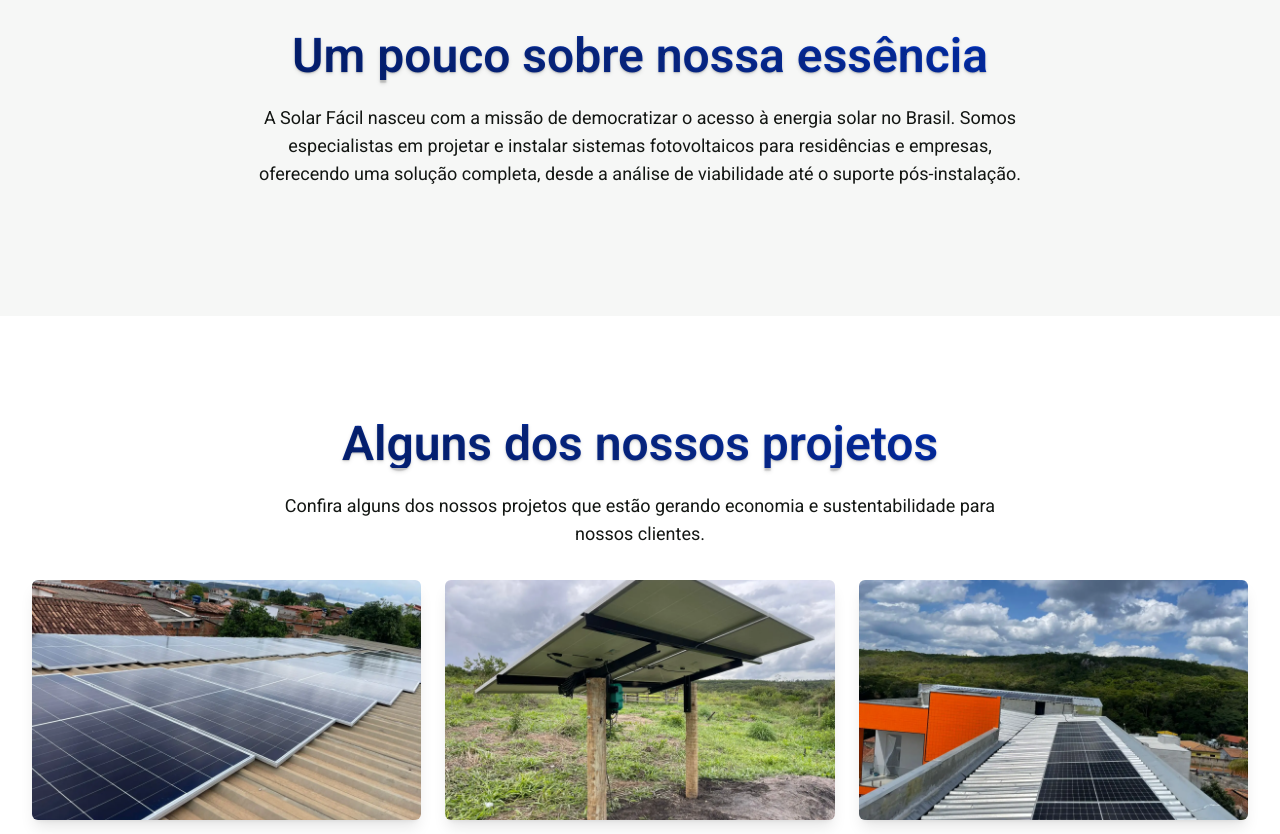
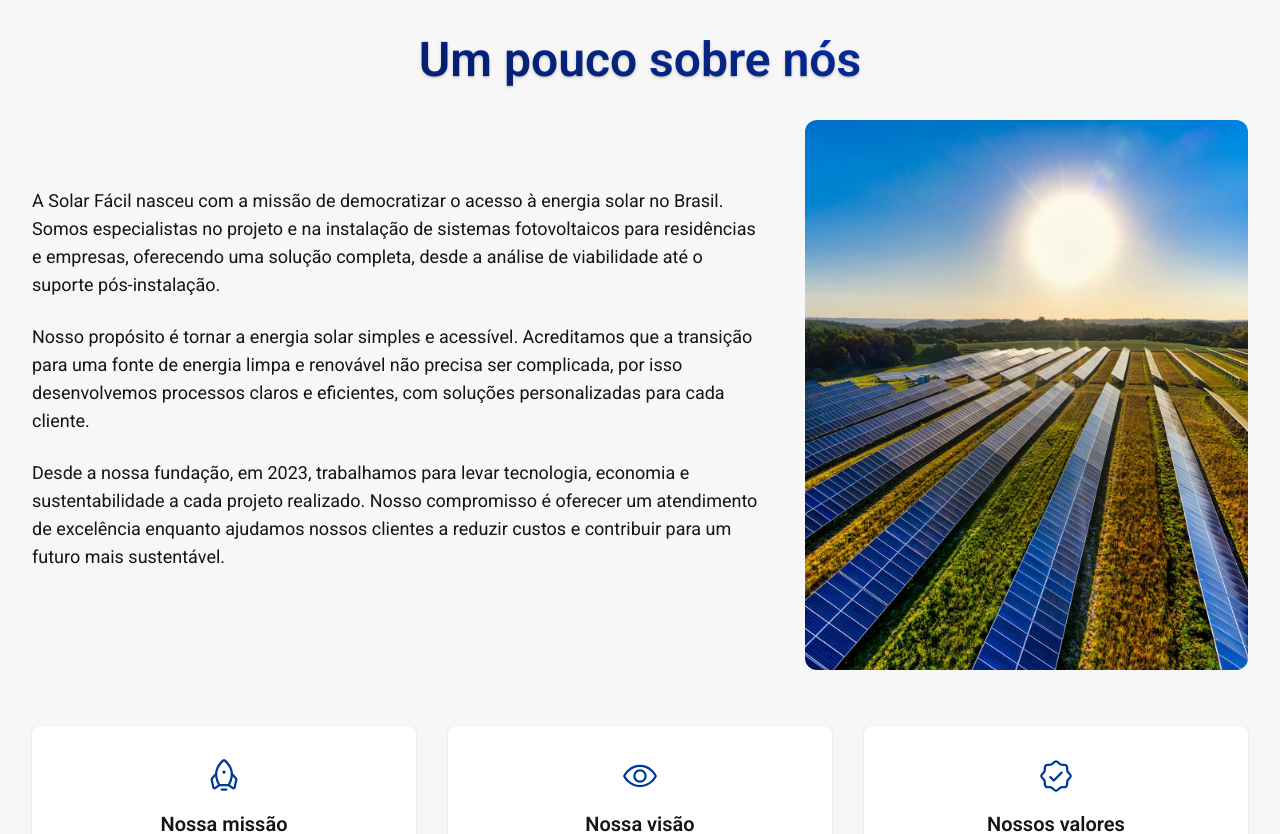
Before and after one commit to lucasfgaldinos/solar-facil, a Next.js app: page / in a window 1280 px wide. Shown: the part 920-1754 px from the top of the page. Built offline with nearby package versions, Linux system fonts and the light colour scheme.

Commit message:
refactor: Melhora a seção sobre e outras coisas simples.

```diff
--- a/src/components/callToAction.tsx
+++ b/src/components/callToAction.tsx
@@ -20,7 +20,7 @@ export function CallToAction({
         <p className="text-text text-center md:text-lg my-8">{description}</p>
 
         <div className="mx-auto flex justify-center">
-          <Button>Solicitar Orçamento</Button>
+          <Button>Solicitar orçamento</Button>
         </div>
       </Section>
     </div>
--- a/src/components/imageCard.tsx
+++ b/src/components/imageCard.tsx
@@ -71,8 +71,7 @@ export function ImageCard({ img, title }: ImageCardProps) {
             type="button"
             onClick={() => setOpen(false)}
             aria-label="Fechar imagem"
-            className="
-              cursor-pointer absolute right-[10%] top-[5%] rounded p-2 bg-bg/10 backdrop-blur-md text-bg text-sm flex items-center justify-center hover:bg-bg/20 transition focus:outline-none focus:ring-2 focus:ring-bg border-2 border-bg/50 active:scale-90"
+            className="z-100 cursor-pointer absolute right-[10%] top-[5%] rounded p-2 bg-bg/10 backdrop-blur-md text-bg text-sm flex items-center justify-center hover:bg-bg/20 transition focus:outline-none focus:ring-2 focus:ring-bg border-2 border-bg/50 active:scale-90"
           >
             <XIcon size={30} />
           </button>
--- a/src/components/title.tsx
+++ b/src/components/title.tsx
@@ -13,7 +13,7 @@ export function Title({
   return (
     <h2
       {...props}
-      className={`${alignment === "center" ? "text-center" : "text-left"} bg-linear-to-r from-[#04227D] via-[#0A31A5] to-[#003BEB] bg-clip-text text-transparent text-shadow-md text-3xl md:text-5xl font-semibold`}
+      className={`${alignment === "center" ? "text-center" : "text-left"} bg-linear-to-r from-[#04227D] via-[#0A31A5] to-[#003BEB] bg-clip-text text-transparent leading-14 text-shadow-md text-3xl md:text-5xl font-semibold`}
     >
       {children}
     </h2>
--- a/src/sections/about.tsx
+++ b/src/sections/about.tsx
@@ -1,17 +1,116 @@
+import { EyeIcon, RocketIcon, SealCheckIcon } from "@phosphor-icons/react";
+import Image from "next/image";
+import aboutBanner from "@/assets/about-banner.jpg";
+import { InfoCard } from "@/components/info-card";
 import { Section } from "@/components/section";
 import { Title } from "@/components/title";
 
 export function About() {
   return (
     <Section bgColor="secondary" id="about">
-      <Title>Um pouco sobre nossa essência</Title>
+      <Title>Um pouco sobre nós</Title>
 
-      <p className="my-6 md:text-lg text-center max-w-3xl mx-auto text-text">
-        A Solar Fácil nasceu com a missão de democratizar o acesso à energia
-        solar no Brasil. Somos especialistas em projetar e instalar sistemas
-        fotovoltaicos para residências e empresas, oferecendo uma solução
-        completa, desde a análise de viabilidade até o suporte pós-instalação.
-      </p>
+      <div className="lg:grid lg:grid-cols-13 lg:items-center lg:gap-10">
+        <div className="lg:col-span-8">
+          <p className="my-6 md:text-lg max-w-3xl mx-auto text-text text-center lg:text-left">
+            A Solar Fácil nasceu com a missão de democratizar o acesso à energia
+            solar no Brasil. Somos especialistas no projeto e na instalação de
+            sistemas fotovoltaicos para residências e empresas, oferecendo uma
+            solução completa, desde a análise de viabilidade até o suporte
+            pós-instalação.
+          </p>
+
+          <p className="my-6 md:text-lg max-w-3xl mx-auto text-text text-center lg:text-left">
+            Nosso propósito é tornar a energia solar simples e acessível.
+            Acreditamos que a transição para uma fonte de energia limpa e
+            renovável não precisa ser complicada, por isso desenvolvemos
+            processos claros e eficientes, com soluções personalizadas para cada
+            cliente.
+          </p>
+
+          <p className="my-6 md:text-lg max-w-3xl mx-auto text-text text-center lg:text-left">
+            Desde a nossa fundação, em 2023, trabalhamos para levar tecnologia,
+            economia e sustentabilidade a cada projeto realizado. Nosso
+            compromisso é oferecer um atendimento de excelência enquanto
+            ajudamos nossos clientes a reduzir custos e contribuir para um
+            futuro mais sustentável.
+          </p>
+        </div>
+
+        <div className="w-full hidden lg:flex lg:h-[550px] relative mt-8 lg:col-span-5">
+          <Image
+            src={aboutBanner}
+            alt="Sistema de energia solar"
+            fill
+            className="object-cover rounded-xl"
+          />
+        </div>
+      </div>
+
+      <div className="flex flex-col lg:flex-row gap-4 md:gap-8 mt-14">
+        {/* Primeiro card */}
+        <InfoCard
+          name={{
+            alignment: "center",
+            content: "Nossa missão",
+            size: "lg",
+          }}
+          description={{
+            alignment: "center",
+            content:
+              "Democratizar o acesso à energia solar, oferecendo soluções eficientes, personalizadas e de alta qualidade que gerem economia para nossos clientes e um impacto positivo no meio ambiente.",
+            size: "md",
+          }}
+          bg="primary"
+          icon={{
+            bg: false,
+            alignment: "center",
+            content: <RocketIcon />,
+          }}
+        />
+
+        {/* Segundo card */}
+        <InfoCard
+          name={{
+            alignment: "center",
+            content: "Nossa visão",
+            size: "lg",
+          }}
+          description={{
+            alignment: "center",
+            content:
+              "Ser a empresa líder e referência em energia solar no Brasil, reconhecida pela inovação, excelência no atendimento e compromisso com um futuro mais sustentável para as próximas gerações.",
+            size: "md",
+          }}
+          bg="primary"
+          icon={{
+            bg: false,
+            alignment: "center",
+            content: <EyeIcon />,
+          }}
+        />
+
+        {/* Terceiro card */}
+        <InfoCard
+          name={{
+            alignment: "center",
+            content: "Nossos valores",
+            size: "lg",
+          }}
+          description={{
+            alignment: "center",
+            content:
+              "Compromisso com o cliente, integridade, inovação contínua, paixão por sustentabilidade e valorização da nossa equipe.",
+            size: "md",
+          }}
+          bg="primary"
+          icon={{
+            bg: false,
+            alignment: "center",
+            content: <SealCheckIcon />,
+          }}
+        />
+      </div>
     </Section>
   );
 }
--- a/src/sections/benefits.tsx
+++ b/src/sections/benefits.tsx
@@ -11,14 +11,14 @@ import { Title } from "@/components/title";
 export function Benefits() {
   return (
     <Section bgColor="secondary" id="benefits">
-      <Title>Benefícios da Energia Solar</Title>
+      <Title>Benefícios da energia solar</Title>
 
       <div className="flex flex-col lg:flex-row gap-4 md:gap-8 mt-10">
         {/* Primeiro card */}
         <InfoCard
           name={{
             alignment: "center",
-            content: "Economia na Conta",
+            content: "Economia na conta",
             size: "lg",
           }}
           description={{
@@ -39,7 +39,7 @@ export function Benefits() {
         <InfoCard
           name={{
             alignment: "center",
-            content: "Energia Sustentável",
+            content: "Energia sustentável",
             size: "lg",
           }}
           description={{
@@ -60,7 +60,7 @@ export function Benefits() {
         <InfoCard
           name={{
             alignment: "center",
-            content: "Valorização do Imóvel",
+            content: "Valorização do imóvel",
             size: "lg",
           }}
           description={{
--- a/src/sections/contactUs.tsx
+++ b/src/sections/contactUs.tsx
@@ -6,7 +6,7 @@ import { Title } from "@/components/title";
 export function ContactUs() {
   return (
     <Section bgColor="secondary" id="contact">
-      <Title>Entre em Contato</Title>
+      <Title>Entre em contato</Title>
 
       <div className="mt-6 md:mt-10 flex flex-col">
         <div className="w-fit mx-auto flex flex-col gap-10 pb-8">
--- a/src/sections/footer.tsx
+++ b/src/sections/footer.tsx
@@ -49,11 +49,7 @@ export function Footer() {
           </div>
         </div>
 
-        <div
-          data-aos="zoom-in-down"
-          data-aos-delay="200"
-          className="pb-20 max-w-sm mx-auto"
-        >
+        <div className="pb-20 max-w-sm mx-auto">
           <div className="flex flex-col gap-4">
             {socials.map((social) => {
               const Icon = social.icon;
--- a/src/sections/hero.tsx
+++ b/src/sections/hero.tsx
@@ -29,7 +29,7 @@ export function Hero() {
               Reduza sua conta de luz com uma fonte de energia limpa e
               renovável. Peça uma avaliação gratuita e comece a economizar.
             </p>
-            <Button size="lg">Peça Seu Orçamento</Button>
+            <Button size="lg">Peça seu orçamento</Button>
           </div>
         </div>
       </div>
--- a/src/sections/steps.tsx
+++ b/src/sections/steps.tsx
@@ -49,7 +49,7 @@ const steps: Step[] = [
 export function Steps() {
   return (
     <Section bgColor="secondary" id="steps">
-      <Title>Como Funciona</Title>
+      <Title>Como funciona</Title>
 
       <div className="flex flex-col lg:flex-row lg:flex-nowrap mt-16 items-center lg:items-start gap-4 lg:gap-0">
         {steps
```
Also changed, not shown: src/sections/services.tsx (+5 -5 lines), src/assets/about-banner.jpg (added).
